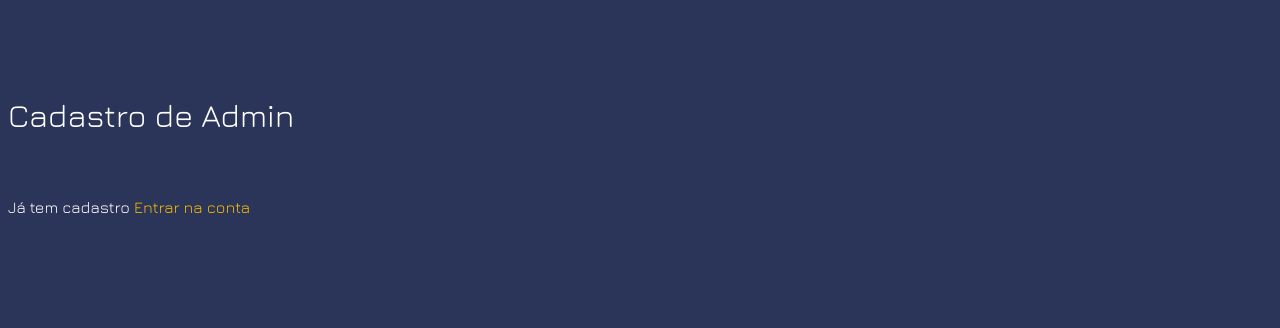
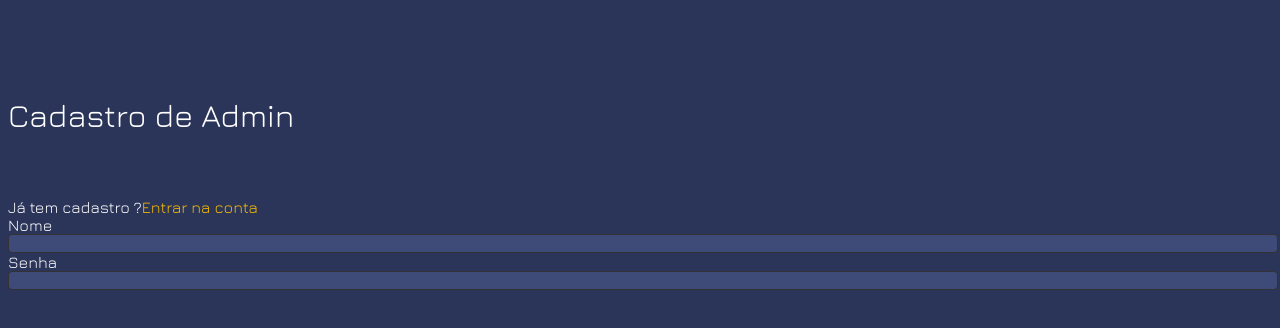
Before and after one commit to Bichinhos-da-TI/HackOn-frontend, an Angular app: page / in a window 1280 px wide. Shown: the top 328 px of the page. Built offline with nearby package versions, Linux system fonts and the light colour scheme.

Commit message:
adicionei alguns styles padrao e possibilidades de adicionar custom styles no input

```diff
--- a/src/app/features/cad-admin-page/cad-admin-page.component.html
+++ b/src/app/features/cad-admin-page/cad-admin-page.component.html
@@ -1,5 +1,5 @@
 <div class="cadAdminDiv">
   <span class="title">Cadastro de Admin</span>
-  <span class="subtitle">Já tem cadastro <a>Entrar na conta</a></span>
+  <span class="subtitle">Já tem cadastro ?<a>Entrar na conta</a></span>
   <app-create-form-admin />
 </div>
--- a/src/app/features/cad-admin-page/components/create-form-admin/create-form-admin.component.html
+++ b/src/app/features/cad-admin-page/components/create-form-admin/create-form-admin.component.html
@@ -1 +1,4 @@
-<form class=""></form>
+<form class="">
+  <app-input-wlabel name="nome" type="text"></app-input-wlabel>
+  <app-input-wlabel  name="senha" type="password" ></app-input-wlabel>
+</form>
--- a/src/app/shared/input-wlabel/input-wlabel.component.css
+++ b/src/app/shared/input-wlabel/input-wlabel.component.css
@@ -9,7 +9,10 @@
 }
 
 .divLabelInput input {
-  background-color: #3e4a78;
   width: 100%;
   height: 100%;
 }
+
+.divLabelInput label::first-letter {
+  text-transform: capitalize;
+}
--- a/src/app/shared/input-wlabel/input-wlabel.component.html
+++ b/src/app/shared/input-wlabel/input-wlabel.component.html
@@ -1,4 +1,4 @@
 <div class="divLabelInput">
-  <label></label>
-  <input />
+  <label [for]="name">{{ name }}</label>
+  <input [name]="name" [type]="type" [ngStyle]="InputStyles" />
 </div>
--- a/src/app/shared/input-wlabel/input-wlabel.component.ts
+++ b/src/app/shared/input-wlabel/input-wlabel.component.ts
@@ -1,12 +1,38 @@
-import { Component } from '@angular/core';
+import { Component, Input, OnInit } from '@angular/core';
+import { NgStyle } from '@angular/common';
 
 @Component({
   selector: 'app-input-wlabel',
   standalone: true,
-  imports: [],
+  imports: [NgStyle],
   templateUrl: './input-wlabel.component.html',
-  styleUrl: './input-wlabel.component.css'
+  styleUrl: './input-wlabel.component.css',
 })
-export class InputWLabelComponent {
+export class InputWLabelComponent implements OnInit {
+  InputStyles: Record<string, string> = {};
+  @Input() name = '';
+  @Input() type = '';
+  @Input() borderColor: null | string = null;
+  @Input() borderWidth: null | string = null;
+  @Input() borderStyle: null | string = null;
+  @Input() borderRadius: null | string = null;
+  @Input() backgroundInput: null | string = null;
+  @Input() fontColor: null | string = null;
 
+  setInputStyles() {
+    this.InputStyles = {
+      'border-color': this.borderColor ? this.borderColor : '#333134',
+      'border-width': this.borderWidth ? this.borderWidth : '1px',
+      'border-style': this.borderStyle ? this.borderStyle : 'solid',
+      'border-radius': this.borderRadius ? this.borderRadius : '4px',
+      'background-color': this.backgroundInput
+        ? this.backgroundInput
+        : '#3e4a78',
+      'color': this.fontColor ? this.fontColor : '#FFFFFF',
+    };
+  }
+
+  ngOnInit(): void {
+    this.setInputStyles();
+  }
 }
```
Also changed, not shown: src/app/features/cad-admin-page/components/create-form-admin/create-form-admin.component.ts (+4 -5 lines).
